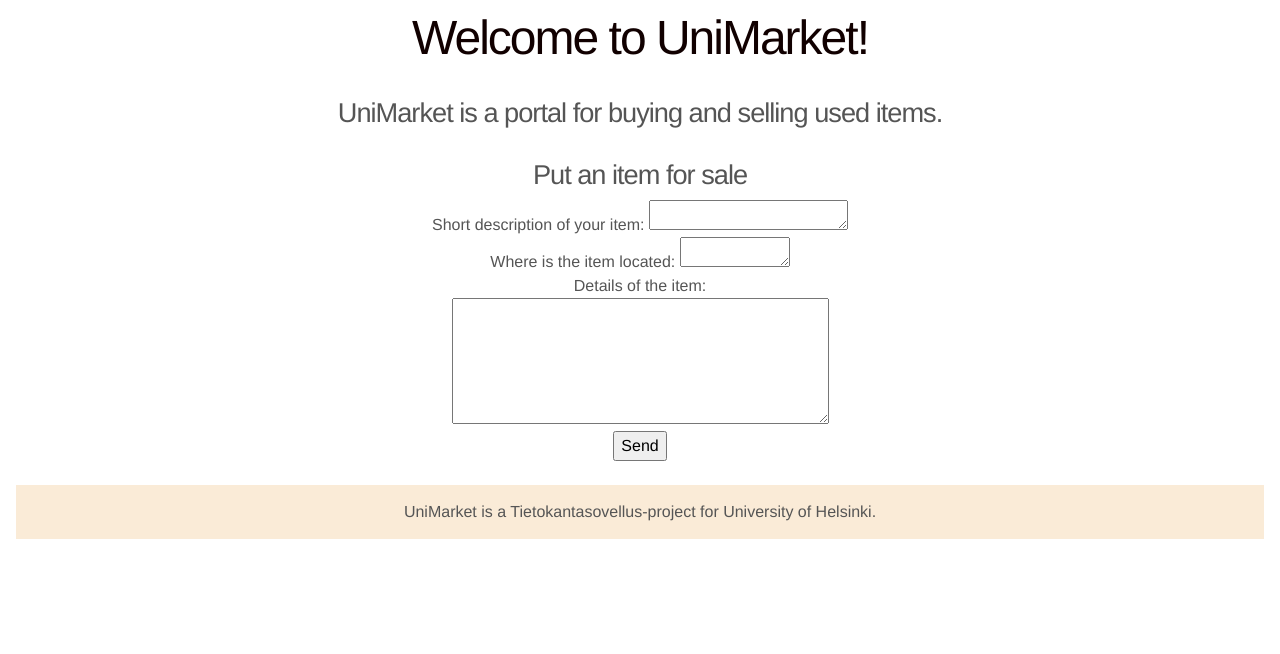
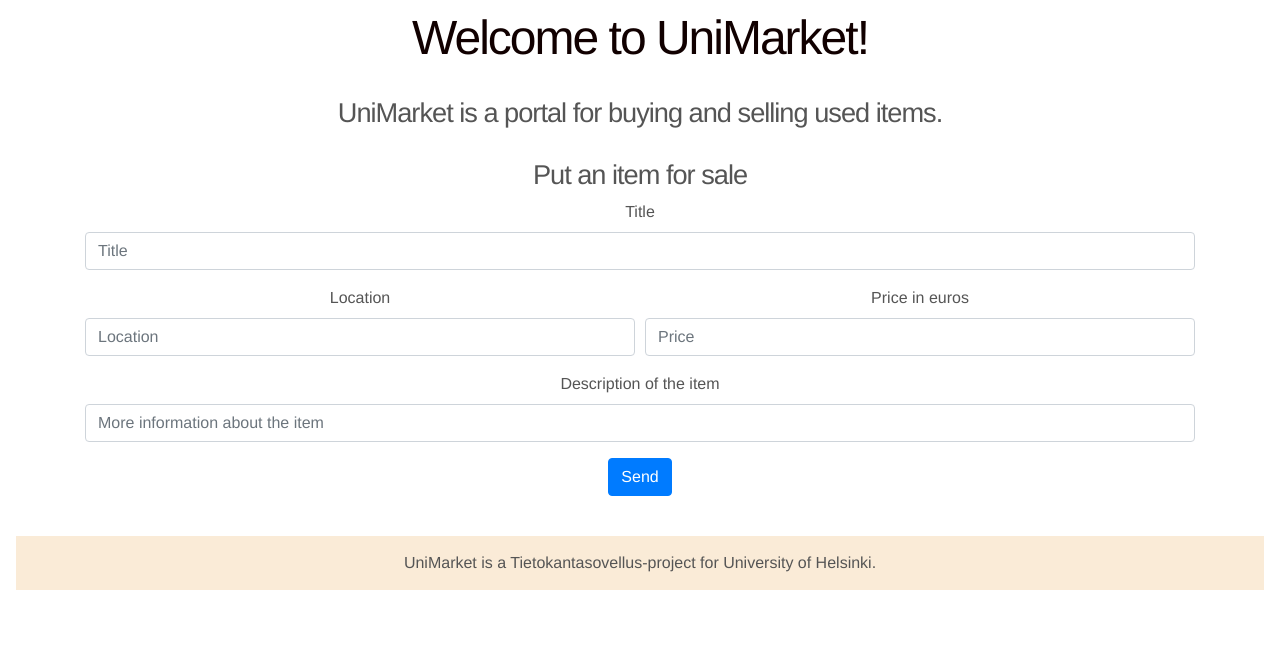
Before and after one commit to henriimmonen/UniMarket, a Flask app: page /sell in a window 1280 px wide. Shown: the part 271-925 px from the top of the page. Before the commit the page ends 810 px from the top, so only its background shows below. Run offline with Flask 2, Linux system fonts and the light colour scheme; some libraries are stand-ins or nearby versions.

Commit message:
fixed intendation

```diff
--- a/templates/index.html
+++ b/templates/index.html
@@ -12,8 +12,10 @@
 <br>
 <div class="container">
 	{% if session.user_id %}
-	<div class="col py-3 px-lg-5 border bg-light">
-	  <h3>Logged in as {{ session.user_name }}</h3>
+	<div class="row justify-content-center">
+	  <div class="col-4 text-light bg-dark rounded">
+		<h5>Logged in as {{ session.user_name }}</h5>
+	  </div>
 	</div>
 	{% else %}
 	<a href="/login">Log in...</a>	 <a href="/register">Or register as a new user!</a>
--- a/templates/photo.html
+++ b/templates/photo.html
@@ -1,12 +1,14 @@
-{% extends "layout.html %}
+{% extends "layout.html" %}
 {% block title %}
 <h3> Adding a photo is always a good idea</h3>
 {% endblock %}
 {% block content %}
 <form action="/postphoto" method="POST" enctype="multipart/form-data">
-    File: <input type="file" name="file">
+  <div class="container">
+    <input type="file" name="file">
     <input type="submit" value="Send">
     <input type="hidden" name="csrf_token" value="{{ session.csrf_token }}">
     <input type="hidden" name="id" value="{{id}}">
+  </div>
 </form>
 {% endblock %}
--- a/templates/selling_form.html
+++ b/templates/selling_form.html
@@ -2,11 +2,33 @@
 {% block title %}<h3>Put an item for sale</h3> {% endblock %}
 {% block content %}
 <form action="/send" method="POST">
-Short description of your item:	 <textarea name="header" rows="1" col="10"></textarea> <br>
-Where is the item located: <textarea name= "location" rows="1" cols="10"></textarea> <br>
-Details of the item: <br>
-<textarea name= "content" rows="5" cols="40"></textarea> <br>
-<input type= "submit" value="Send">
-<input type="hidden" name="csrf_token" value="{{ session.csrf_token }}">
+  <div class="form-row">
+    <div class="form-group col-12">
+      <label for="header">Title</label>
+      <input type="text" class="form-control" name="header" placeholder="Title">
+    </div>
+  </div>
+  <div class="form-row">
+    <div class="form-group col-md-6">
+      <label for="location">Location</label>
+      <input type="text" class="form-control" name="location" placeholder="Location">
+    </div>
+    <div class="form-group col-md-6">
+      <label for="price">Price in euros</label>
+      <input type="text" class="form-control" name="price" placeholder="Price">
+    </div>
+  </div>
+  <div class="form-row">
+    <div class="form-group col-12">
+      <label for="content">Description of the item</label>
+      <input type="text" class="form-control" name="content" placeholder="More information about the item">
+    </div>
+  </div>
+  <div class="form-row">
+    <div class="form-group col-12">
+      <button type="submit" class="btn btn-primary">Send</button>
+    </div>
+  </div>
+    <input type="hidden" class="form-control" name="csrf_token" value="{{ session.csrf_token }}">
 </form>
 {% endblock %}
```
Also changed, not shown: templates/object.html (+7 -5 lines), templates/show_all.html (+6 -6 lines).
